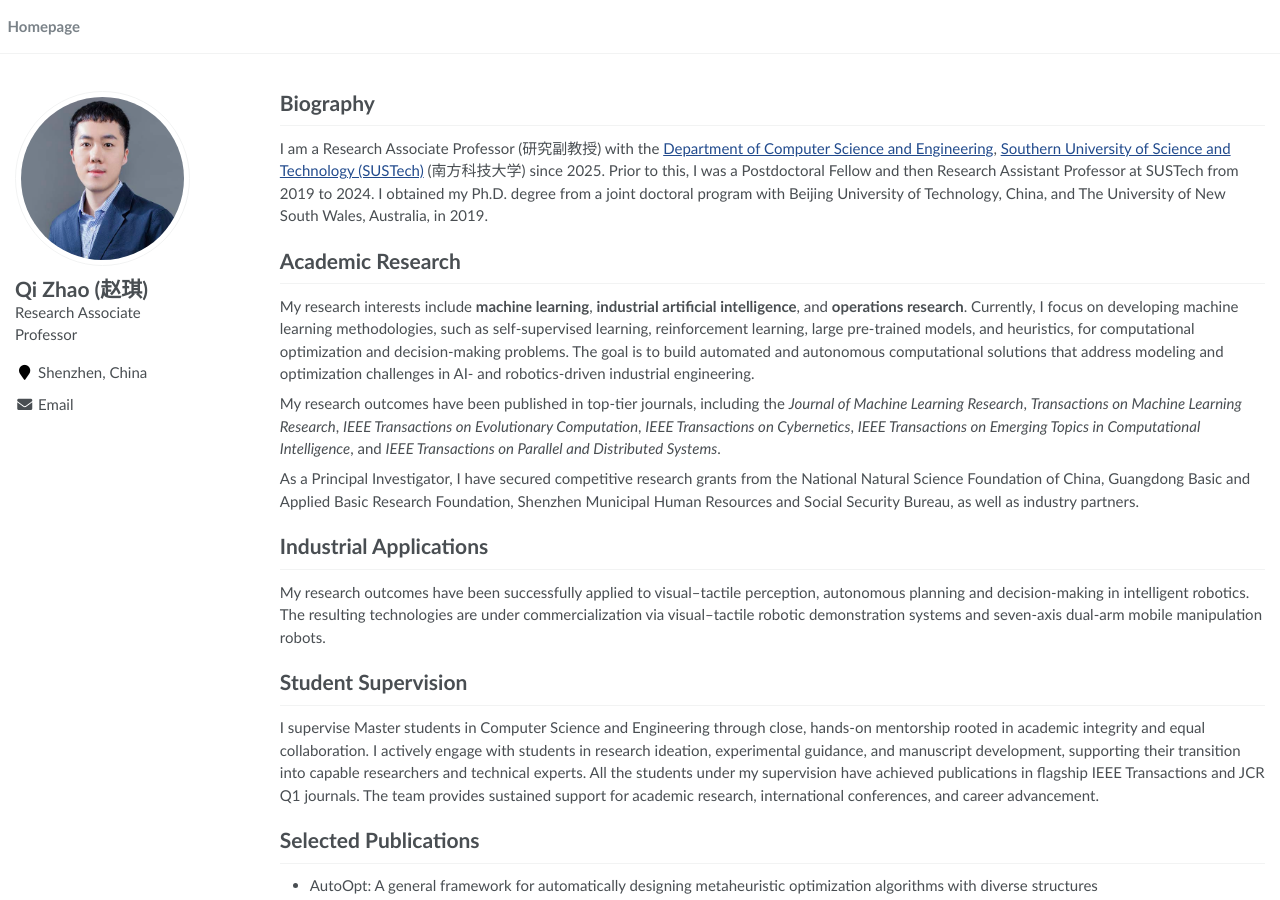
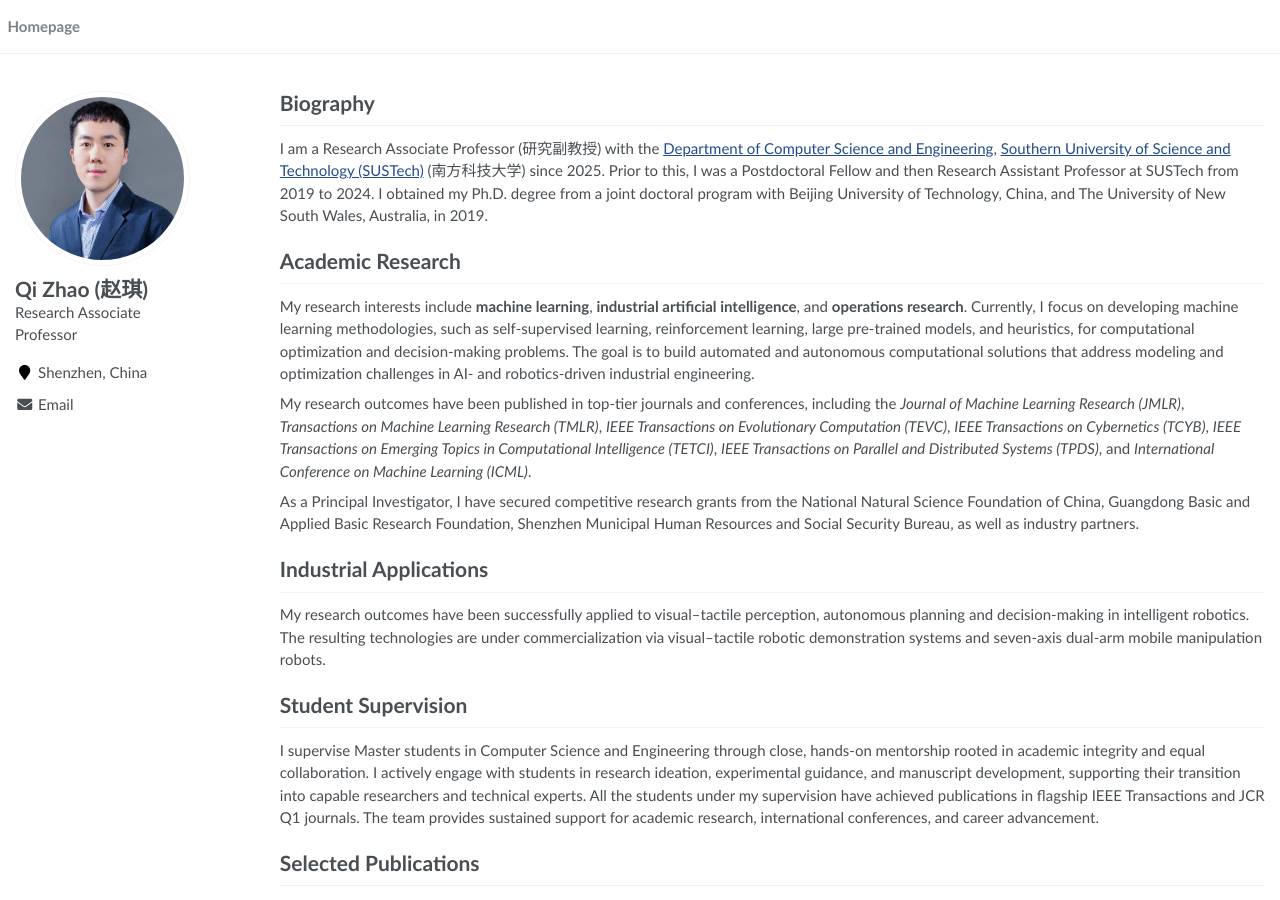
Before and after one commit to auto4opt/auto4opt, a Jekyll site: the page built from _pages/about.md, in a window 1280 px wide and 900 px high. Built offline with Jekyll 4.4.1, drawn with Linux system fonts in a browser that asks for light colours.

Commit message:
Update about.md

```diff
--- a/_pages/about.md
+++ b/_pages/about.md
@@ -25,7 +25,7 @@ I am a Research Associate Professor (研究副教授) with the [Department of Co
 # Academic Research
 My research interests include **machine learning**, **industrial artificial intelligence**, and **operations research**.  Currently, I focus on developing machine learning methodologies, such as self-supervised learning, reinforcement learning, large pre-trained models, and heuristics, for computational optimization and decision-making problems. The goal is to build automated and autonomous computational solutions that address modeling and optimization challenges in AI- and robotics-driven industrial engineering.
 
-My research outcomes have been published in top-tier journals, including the _Journal of Machine Learning Research_, _Transactions on Machine Learning Research_, _IEEE Transactions on Evolutionary Computation_, _IEEE Transactions on Cybernetics_, _IEEE Transactions on Emerging Topics in Computational Intelligence_, and _IEEE Transactions on Parallel and Distributed Systems_.
+My research outcomes have been published in top-tier journals and conferences, including the _Journal of Machine Learning Research (JMLR)_, _Transactions on Machine Learning Research (TMLR)_, _IEEE Transactions on Evolutionary Computation (TEVC)_, _IEEE Transactions on Cybernetics (TCYB)_, _IEEE Transactions on Emerging Topics in Computational Intelligence (TETCI)_, _IEEE Transactions on Parallel and Distributed Systems (TPDS)_, and _International Conference on Machine Learning (ICML)_.
 
 As a Principal Investigator, I have secured competitive research grants from the National Natural Science Foundation of China, Guangdong Basic and Applied Basic Research Foundation, Shenzhen Municipal Human Resources and Social Security Bureau, as well as industry partners.
 
```
